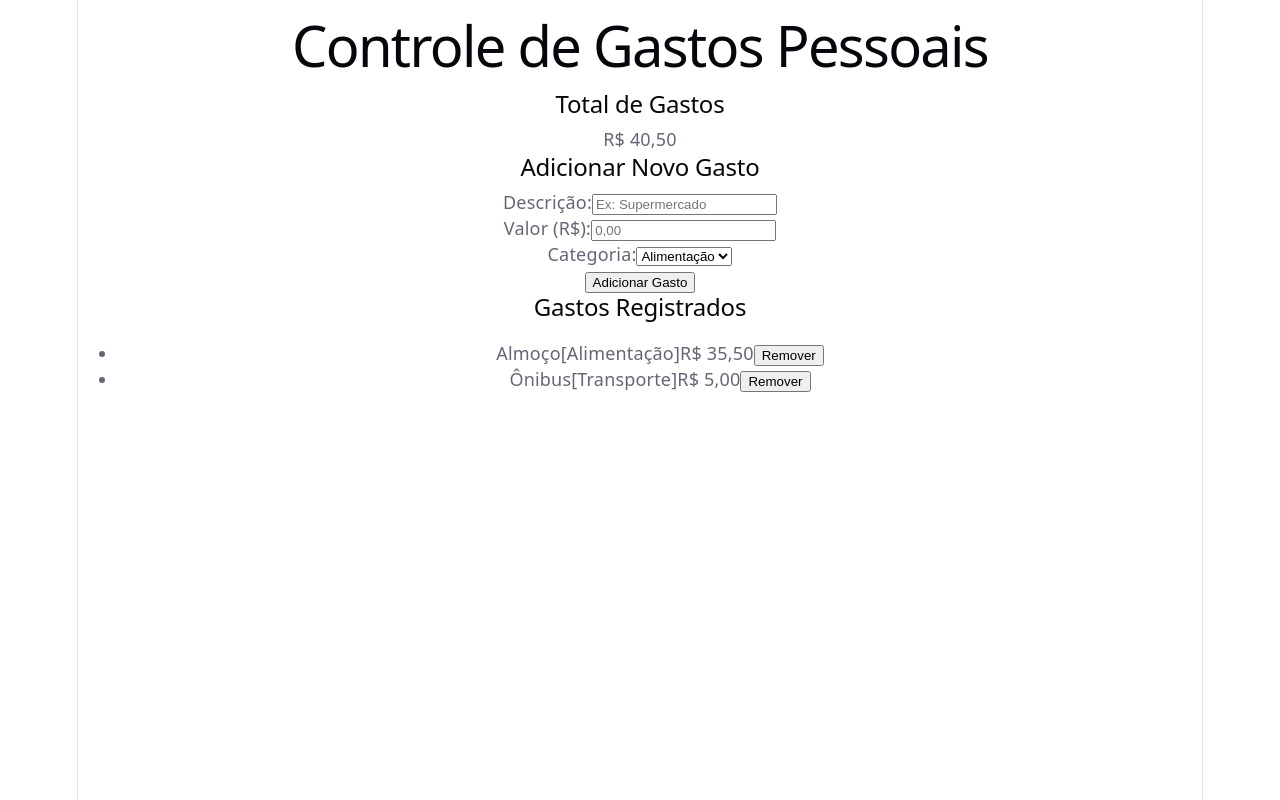
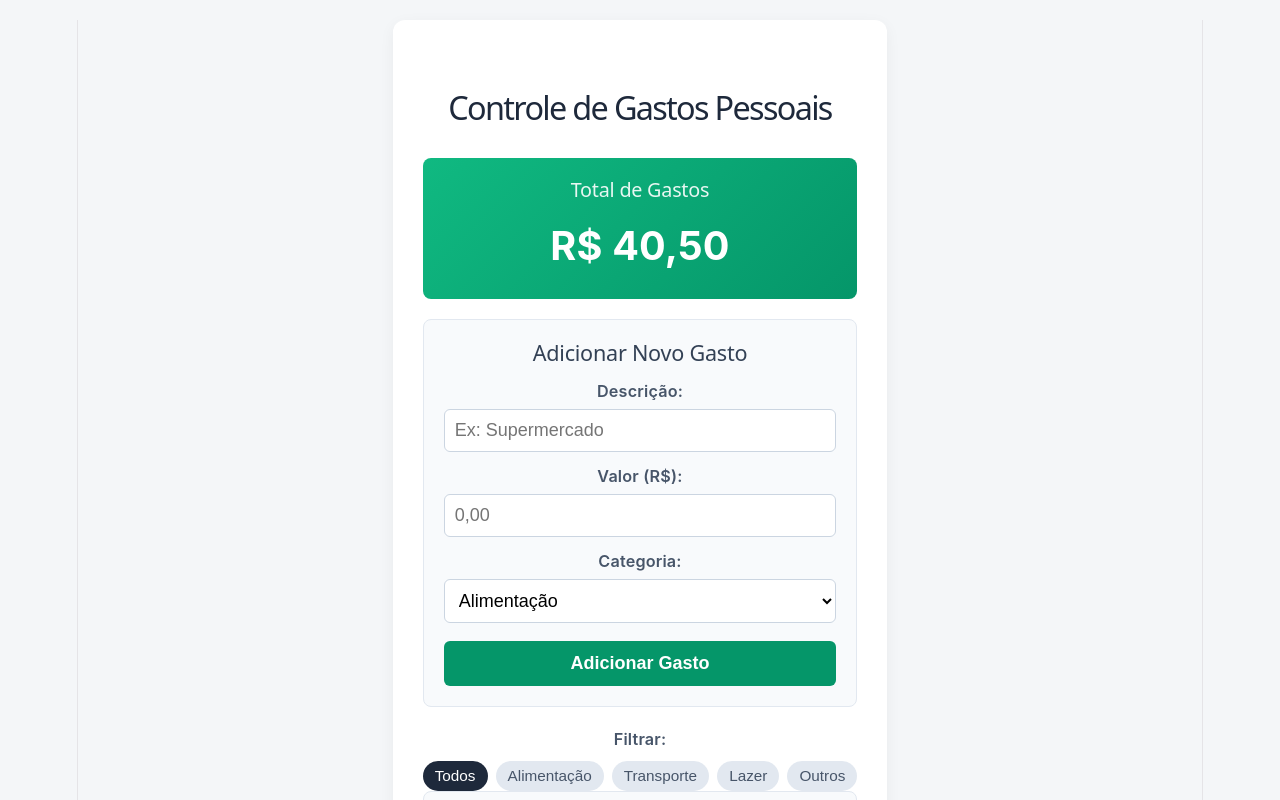
Before and after one commit to lorenzomeniexe/mcps-front-end, a React (Vite) app: page / in a window 1280 px wide. Shown: the top 800 px of the page. Built offline with nearby package versions, Linux system fonts and the light colour scheme.

Commit message:
missão 4

```diff
--- a/src/App.css
+++ b/src/App.css
@@ -1,184 +1,218 @@
-.counter {
-  font-size: 16px;
-  padding: 5px 10px;
-  border-radius: 5px;
-  color: var(--accent);
-  background: var(--accent-bg);
-  border: 2px solid transparent;
-  transition: border-color 0.3s;
-  margin-bottom: 24px;
-
-  &:hover {
-    border-color: var(--accent-border);
-  }
-  &:focus-visible {
-    outline: 2px solid var(--accent);
-    outline-offset: 2px;
-  }
+* {
+  box-sizing: border-box;
+  margin: 0;
+  padding: 0;
 }
 
-.hero {
-  position: relative;
-
-  .base,
-  .framework,
-  .vite {
-    inset-inline: 0;
-    margin: 0 auto;
+body {
+  font-family: -apple-system, BlinkMacSystemFont, 'Segoe UI', Roboto, Oxygen, Ubuntu, Cantarell, sans-serif;
+  background-color: #f4f6f8;
+  color: #333;
+  line-height: 1.6;
+  padding: 20px;
 }
 
-  .base {
-    width: 170px;
-    position: relative;
-    z-index: 0;
+.container {
+  max-width: 650px;
+  margin: 0 auto;
+  background-color: #ffffff;
+  padding: 30px;
+  border-radius: 12px;
+  box-shadow: 0 4px 15px rgba(0, 0, 0, 0.05);
 }
 
-  .framework,
-  .vite {
-    position: absolute;
+header h1 {
+  font-size: 1.8rem;
+  color: #1e293b;
+  margin-bottom: 24px;
+  text-align: center;
 }
 
-  .framework {
-    z-index: 1;
-    top: 34px;
-    height: 28px;
-    transform: perspective(2000px) rotateZ(300deg) rotateX(44deg) rotateY(39deg)
-      scale(1.4);
+section {
+  background: #f8fafc;
+  border: 1px solid #e2e8f0;
+  border-radius: 8px;
+  padding: 20px;
+  margin-bottom: 20px;
 }
 
-  .vite {
-    z-index: 0;
-    top: 107px;
-    height: 26px;
-    width: auto;
-    transform: perspective(2000px) rotateZ(300deg) rotateX(40deg) rotateY(39deg)
-      scale(0.8);
-  }
+section h2 {
+  font-size: 1.2rem;
+  color: #334155;
+  margin-bottom: 14px;
 }
 
-#center {
+/* Total de Gastos */
+.total-gastos {
+  background: linear-gradient(135deg, #10b981 0%, #059669 100%);
+  color: white;
+  text-align: center;
+  border: none;
+}
+
+.total-gastos h2 {
+  color: rgba(255, 255, 255, 0.9);
+  font-size: 1.1rem;
+}
+
+.valor-total {
+  font-size: 2.2rem;
+  font-weight: bold;
+  margin-top: 5px;
+}
+
+/* Formulário de Gasto */
+.campo {
+  margin-bottom: 12px;
+}
+
+.campo label {
+  display: block;
+  font-size: 0.9rem;
+  font-weight: 600;
+  color: #475569;
+  margin-bottom: 4px;
+}
+
+.campo input,
+.campo select {
+  width: 100%;
+  padding: 10px;
+  border: 1px solid #cbd5e1;
+  border-radius: 6px;
+  font-size: 1rem;
+  background-color: #fff;
+  transition: border-color 0.2s;
+}
+
+.campo input:focus,
+.campo select:focus {
+  outline: none;
+  border-color: #059669;
+}
+
+.formulario-gasto button[type="submit"] {
+  width: 100%;
+  background-color: #059669;
+  color: white;
+  border: none;
+  padding: 12px;
+  font-size: 1rem;
+  font-weight: 600;
+  border-radius: 6px;
+  cursor: pointer;
+  transition: background-color 0.2s;
+  margin-top: 6px;
+}
+
+.formulario-gasto button[type="submit"]:hover {
+  background-color: #047857;
+}
+
+.mensagem-erro {
+  background-color: #fee2e2;
+  color: #991b1b;
+  padding: 10px;
+  border-radius: 6px;
+  font-size: 0.9rem;
+  margin-bottom: 12px;
+  border: 1px solid #fecaca;
+}
+
+/* Filtro de Gastos */
+.filtro-gastos {
   display: flex;
   flex-direction: column;
-  gap: 25px;
-  place-content: center;
-  place-items: center;
-  flex-grow: 1;
-
-  @media (max-width: 1024px) {
-    padding: 32px 20px 24px;
-    gap: 18px;
-  }
+  gap: 8px;
+  background: #fff;
 }
 
-#next-steps {
-  display: flex;
-  border-top: 1px solid var(--border);
-  text-align: left;
-
-  & > div {
-    flex: 1 1 0;
-    padding: 32px;
-    @media (max-width: 1024px) {
-      padding: 24px 20px;
-    }
+.filtro-label {
+  font-size: 0.9rem;
+  font-weight: 600;
+  color: #475569;
 }
 
-  .icon {
-    margin-bottom: 16px;
-    width: 22px;
-    height: 22px;
+.filtro-botoes {
+  display: flex;
+  flex-wrap: wrap;
+  gap: 8px;
 }
 
-  @media (max-width: 1024px) {
-    flex-direction: column;
-    text-align: center;
-  }
+.botao-filtro {
+  background-color: #e2e8f0;
+  color: #475569;
+  border: none;
+  padding: 6px 12px;
+  border-radius: 20px;
+  font-size: 0.85rem;
+  font-weight: 500;
+  cursor: pointer;
+  transition: all 0.2s;
 }
 
-#docs {
-  border-right: 1px solid var(--border);
-
-  @media (max-width: 1024px) {
-    border-right: none;
-    border-bottom: 1px solid var(--border);
-  }
+.botao-filtro:hover {
+  background-color: #cbd5e1;
 }
 
-#next-steps ul {
-  list-style: none;
-  padding: 0;
-  display: flex;
-  gap: 8px;
-  margin: 32px 0 0;
-
-  .logo {
-    height: 18px;
+.botao-filtro.ativo {
+  background-color: #1e293b;
+  color: white;
 }
 
-  a {
-    color: var(--text-h);
-    font-size: 16px;
-    border-radius: 6px;
-    background: var(--social-bg);
-    display: flex;
-    padding: 6px 12px;
-    align-items: center;
-    gap: 8px;
-    text-decoration: none;
-    transition: box-shadow 0.3s;
-
-    &:hover {
-      box-shadow: var(--shadow);
-    }
-    .button-icon {
-      height: 18px;
-      width: 18px;
-    }
+/* Lista de Gastos */
+.lista-gastos ul {
+  list-style: none;
 }
 
-  @media (max-width: 1024px) {
-    margin-top: 20px;
-    flex-wrap: wrap;
-    justify-content: center;
-
-    li {
-      flex: 1 1 calc(50% - 8px);
+.gasto-item {
+  display: flex;
+  justify-content: space-between;
+  align-items: center;
+  background: white;
+  padding: 12px 16px;
+  border-radius: 6px;
+  border: 1px solid #e2e8f0;
+  margin-bottom: 8px;
+  transition: box-shadow 0.2s;
 }
 
-    a {
-      width: 100%;
-      justify-content: center;
-      box-sizing: border-box;
-    }
-  }
+.gasto-item:hover {
+  box-shadow: 0 2px 8px rgba(0, 0, 0, 0.05);
 }
 
-#spacer {
-  height: 88px;
-  border-top: 1px solid var(--border);
-  @media (max-width: 1024px) {
-    height: 48px;
-  }
+.gasto-descricao {
+  font-weight: 600;
+  color: #1e293b;
+  flex: 2;
 }
 
-.ticks {
-  position: relative;
-  width: 100%;
-
-  &::before,
-  &::after {
-    content: '';
-    position: absolute;
-    top: -4.5px;
-    border: 5px solid transparent;
+.gasto-categoria {
+  font-size: 0.85rem;
+  color: #64748b;
+  background-color: #f1f5f9;
+  padding: 3px 8px;
+  border-radius: 4px;
+  margin-right: 12px;
 }
 
-  &::before {
-    left: 0;
-    border-left-color: var(--border);
+.gasto-valor {
+  font-weight: 700;
+  color: #059669;
+  margin-right: 12px;
 }
-  &::after {
-    right: 0;
-    border-right-color: var(--border);
+
+.botao-remover {
+  background-color: #ef4444;
+  color: white;
+  border: none;
+  padding: 6px 10px;
+  border-radius: 4px;
+  font-size: 0.8rem;
+  cursor: pointer;
+  transition: background-color 0.2s;
 }
+
+.botao-remover:hover {
+  background-color: #dc2626;
 }
--- a/src/App.jsx
+++ b/src/App.jsx
@@ -2,6 +2,7 @@ import { useState } from 'react'
 import FormularioGasto from './components/FormularioGasto'
 import ListaGastos from './components/ListaGastos'
 import TotalGastos from './components/TotalGastos'
+import FiltroGastos from './components/FiltroGastos'
 import './App.css'
 
 function App() {
@@ -10,6 +11,7 @@ function App() {
     { id: 2, descricao: 'Ônibus', valor: 5.00, categoria: 'Transporte' },
   ])
   const [erro, setErro] = useState('')
+  const [categoriaFiltro, setCategoriaFiltro] = useState('Todos')
 
   const adicionarGasto = ({ descricao, valor, categoria }) => {
     if (!descricao || descricao.trim() === '') {
@@ -37,15 +39,20 @@ function App() {
     setGastos(gastos.filter((gasto) => gasto.id !== id))
   }
 
+  const gastosFiltrados = categoriaFiltro === 'Todos'
+    ? gastos
+    : gastos.filter((gasto) => gasto.categoria === categoriaFiltro)
+
   return (
     <div className="container">
       <header>
         <h1>Controle de Gastos Pessoais</h1>
       </header>
       <main>
-        <TotalGastos gastos={gastos} />
+        <TotalGastos gastos={gastosFiltrados} />
         <FormularioGasto aoAdicionarGasto={adicionarGasto} erro={erro} />
-        <ListaGastos gastos={gastos} aoRemoverGasto={removerGasto} />
+        <FiltroGastos categoriaFiltro={categoriaFiltro} aoMudarFiltro={setCategoriaFiltro} />
+        <ListaGastos gastos={gastosFiltrados} aoRemoverGasto={removerGasto} />
       </main>
     </div>
   )
--- /dev/null
+++ b/src/components/FiltroGastos.jsx
@@ -0,0 +1,21 @@
+export default function FiltroGastos({ categoriaFiltro, aoMudarFiltro }) {
+  const categorias = ['Todos', 'Alimentação', 'Transporte', 'Lazer', 'Outros']
+
+  return (
+    <div className="filtro-gastos">
+      <span className="filtro-label">Filtrar:</span>
+      <div className="filtro-botoes">
+        {categorias.map((cat) => (
+          <button
+            key={cat}
+            type="button"
+            className={`botao-filtro ${categoriaFiltro === cat ? 'ativo' : ''}`}
+            onClick={() => aoMudarFiltro(cat)}
+          >
+            {cat}
+          </button>
+        ))}
+      </div>
+    </div>
+  )
+}
--- a/src/components/ListaGastos.jsx
+++ b/src/components/ListaGastos.jsx
@@ -1,15 +1,29 @@
 export default function ListaGastos({ gastos, aoRemoverGasto }) {
+  const obterClasseCategoria = (categoria) => {
+    switch (categoria) {
+      case 'Alimentação': return 'badge-alimentacao'
+      case 'Transporte': return 'badge-transporte'
+      case 'Lazer': return 'badge-lazer'
+      default: return 'badge-outros'
+    }
+  }
+
   return (
     <section className="lista-gastos">
       <h2>Gastos Registrados</h2>
       {gastos.length === 0 ? (
-        <p>Nenhum gasto cadastrado ainda.</p>
+        <p className="lista-vazia">Nenhum gasto cadastrado nesta categoria.</p>
       ) : (
-        <ul>
+        <ul className="gasto-lista">
           {gastos.map((gasto) => (
             <li key={gasto.id} className="gasto-item">
+              <div className="gasto-info">
                 <span className="gasto-descricao">{gasto.descricao}</span>
-              <span className="gasto-categoria">[{gasto.categoria}]</span>
+                <span className={`gasto-categoria ${obterClasseCategoria(gasto.categoria)}`}>
+                  {gasto.categoria}
+                </span>
+              </div>
+              <div className="gasto-acoes">
                 <span className="gasto-valor">
                   R$ {gasto.valor.toFixed(2).replace('.', ',')}
                 </span>
@@ -17,9 +31,11 @@ export default function ListaGastos({ gastos, aoRemoverGasto }) {
                   type="button"
                   className="botao-remover"
                   onClick={() => aoRemoverGasto(gasto.id)}
+                  title="Remover gasto"
                 >
-                Remover
+                  ✕
                 </button>
+              </div>
             </li>
           ))}
         </ul>
```
Also changed, not shown: 1 other file (tests, documents, lock files or other folders). Lines whose indentation alone changed are shown as unchanged.
